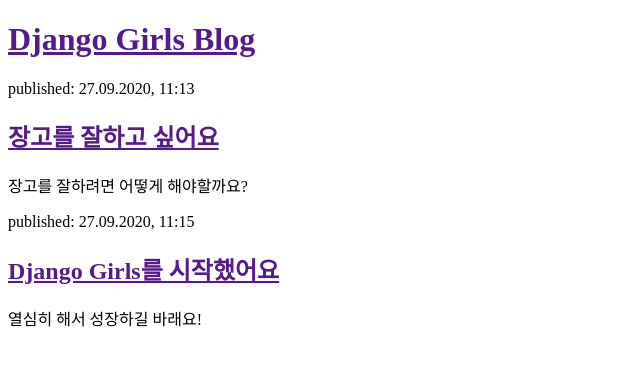
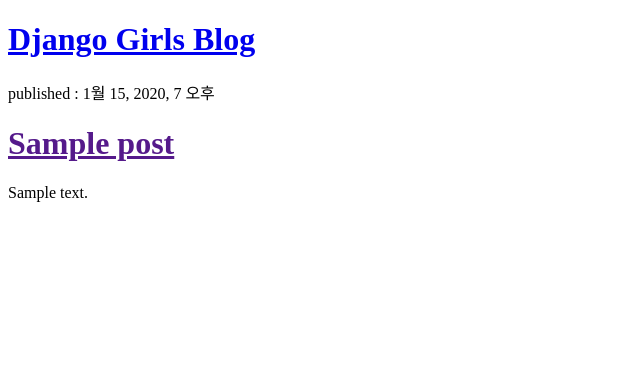
Before and after one commit to ooknimm/django-girls-blog, a Django app: page / in a window 1280 px wide. Shown: the top 366 px of the page, without its empty margins (0-640 px from the left). Run offline with Django 3.2, Linux system fonts and the light colour scheme; tables that the repository leaves empty hold one stand-in row (values such as "Sample post").

Commit message:
templates to database

```diff
--- a/blog/views.py
+++ b/blog/views.py
@@ -1,5 +1,8 @@
 from django.shortcuts import render
+from .models import Post
+from django.utils import timezone
 
 
 def post_list(request):
-    return render(request, 'blog/post_list.html', {})
+    posts = Post.objects.filter(published_date__lte=timezone.now()).order_by('published_date')
+    return render(request, 'blog/post_list.html', {'posts' : posts })
--- a/templates/blog/post_list.html
+++ b/templates/blog/post_list.html
@@ -6,17 +6,14 @@
     </head>
     <body>
         <div>
-            <h1><a href="">Django Girls Blog</a></h1>
+            <h1><a href="/">Django Girls Blog</a></h1>
         </div>
-        <div>
-            <p>published: 27.09.2020, 11:13</p>
-            <h2><a href="">장고를 잘하고 싶어요</a></h2>
-            <p>장고를 잘하려면 어떻게 해야할까요? </p>
-        </div>
-        <div>
-            <p>published: 27.09.2020, 11:15</p>
-            <h2><a href="">Django Girls를 시작했어요</a></h2>
-            <p>열심히 해서 성장하길 바래요!</p>
-        </div>
+        {% for post in posts %}
+            <div>
+                <p>published : {{ post.published_date }}</p>
+                <h1><a href="">{{ post.title }}</a></h1>
+                <p>{{ post.text|linebreaksbr }}</p>
+            </div>
+        {% endfor %}
     </body>
 </html>
```
